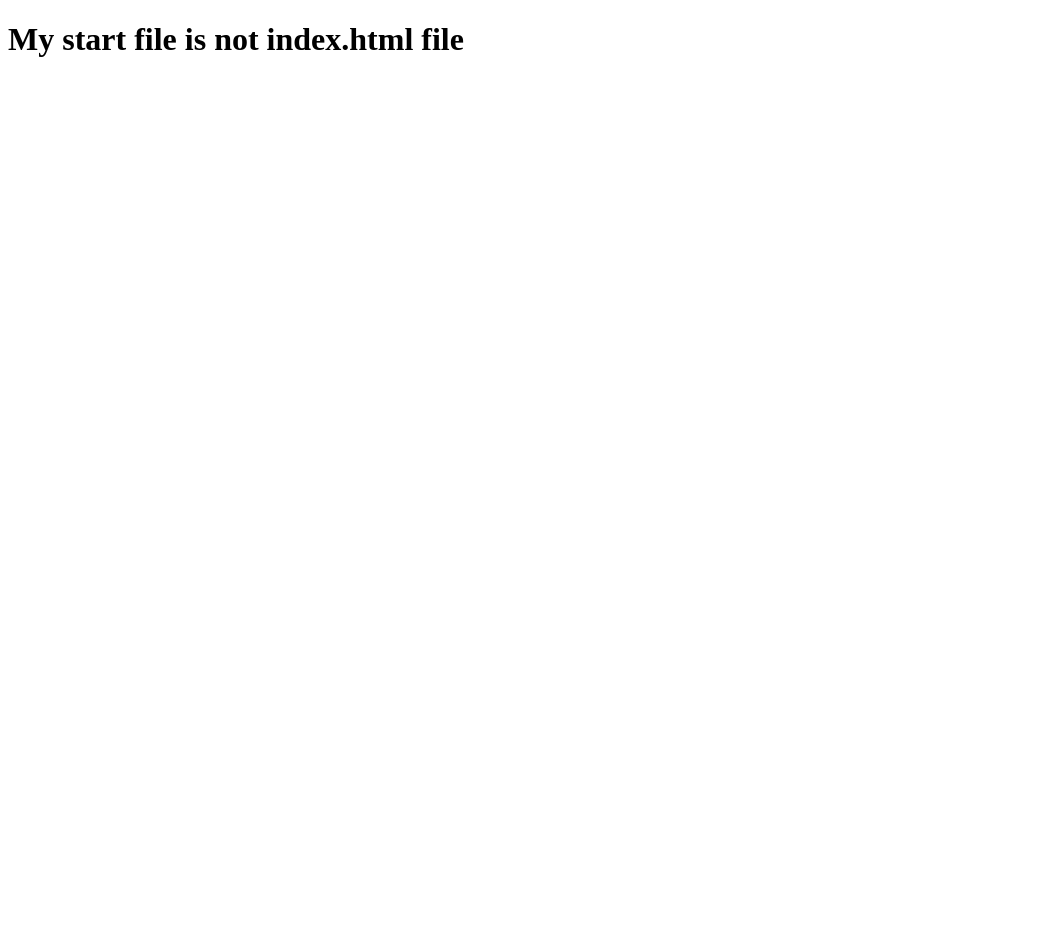
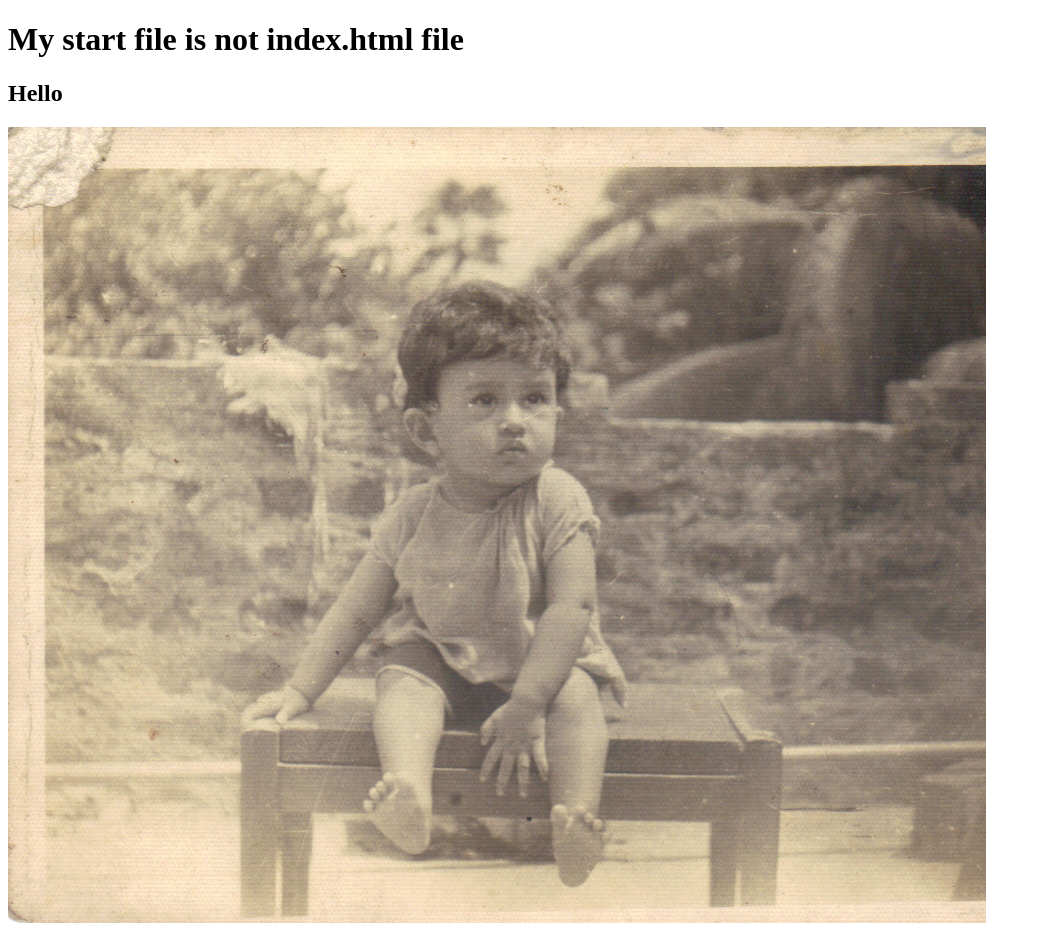
Before and after one commit to Sumona45/my-third-repo, a plain HTML site: page start.html in a window 1280 px wide. Shown: the whole page, without its empty margins (0-1041 px from the left). Before the commit the page ends 800 px from the top, so only its background shows below. Drawn offline with Linux system fonts and the light colour scheme.

Commit message:
child sitting

```diff
--- a/start.html
+++ b/start.html
@@ -8,5 +8,7 @@
 </head>
 <body>
     <h1>My start file is not index.html file</h1>
+    <h2>Hello</h2>
+    <img src="sumo.JPG" alt="">
 </body>
 </html>
```
Also changed, not shown: sum.jpg (added), sumo.JPG (added).
